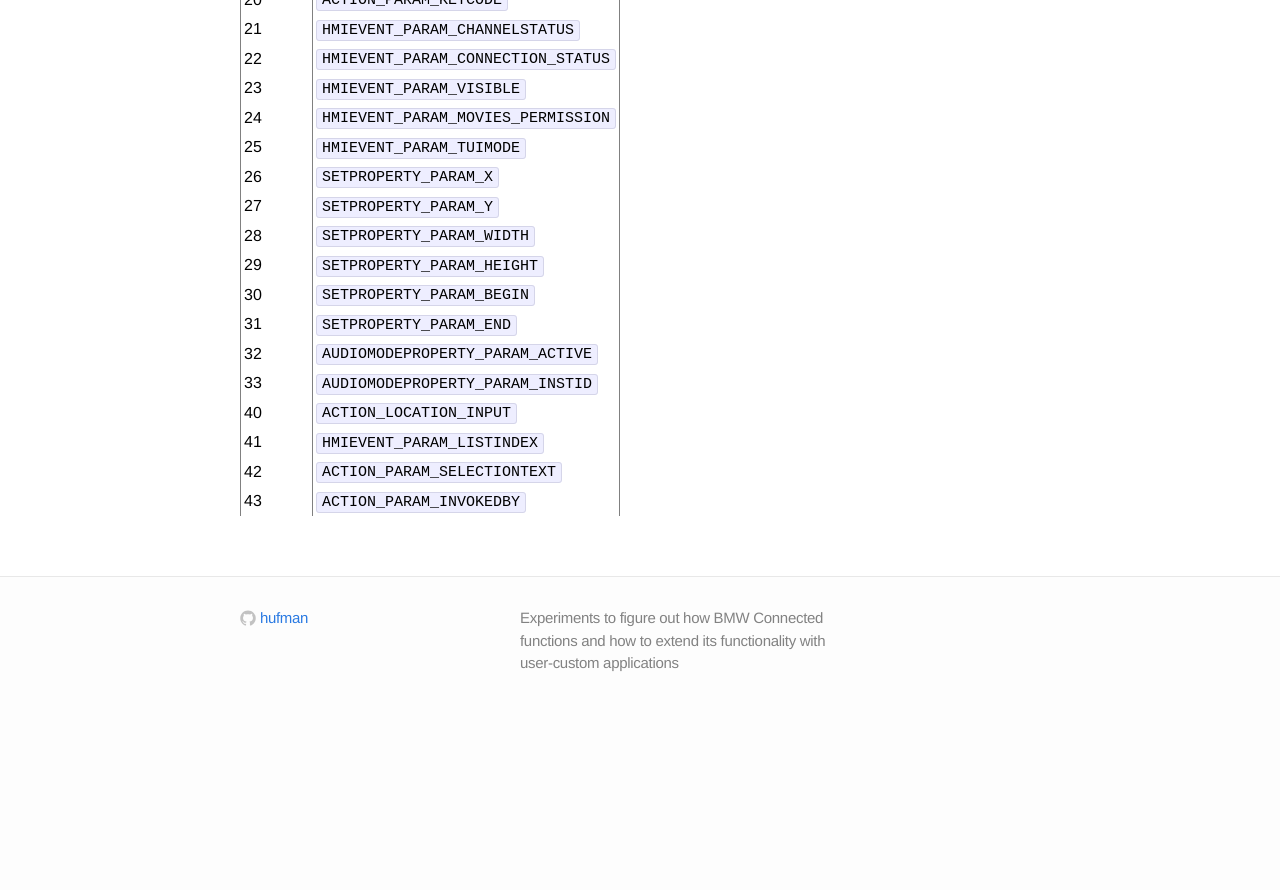
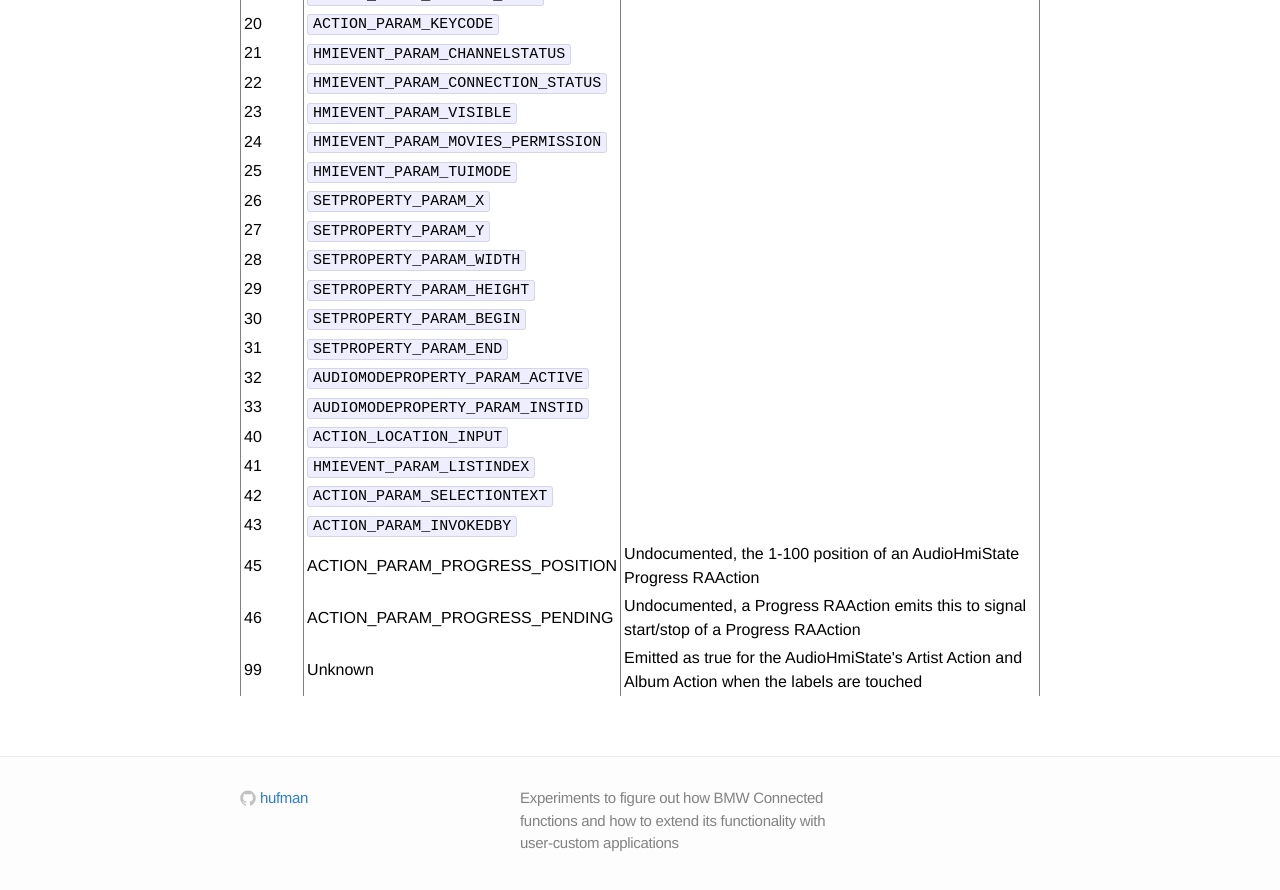
Before and after one commit to BimmerGestalt/BMWConnectedAnalysis, a Jekyll site: the page built from docs/rhmi-events.md, in a window 1280 px wide and 900 px high, scrolled down 3573 px. Shown: the top 890 px of the window. Built offline with Jekyll 4.4.1, drawn with Linux system fonts in a browser that asks for light colours; before the commit the page ends 4293 px from its top, so only the background shows below that.

Commit message:
Adds the AudioHmiState RAAction parameters

```diff
--- a/docs/rhmi-events.md
+++ b/docs/rhmi-events.md
@@ -91,36 +91,39 @@
 
 HMIEvent parameters can also be found in triggerHMIEvent calls.
 
-| Param Id | Param Name |
-| -1 | `PARAM_INVALID` |
-| 0 | `PARAM_VALUE` |
-| 1 | `ACTION_PARAM_LISTINDEX` |
-| 2 | `ACTION_PARAM_SELECTEDVALUE` |
-| 3 | `ACTION_PARAM_CHECKED` |
-| 4 | `HMIEVENT_PARAM_FOCUS` |
-| 5 | `HMIEVENT_PARAM_REQUESTDATA_FROM` |
-| 6 | `HMIEVENT_PARAM_REQUESTDATA_SIZE` |
-| 7 | `HMIEVENT_PARAM_SPLITSCREEN` |
-| 8 | `ACTION_PARAM_SPELLER_INPUT` |
-| 10 | `ACTION_PARAM_SKIP` |
-| 11 | `ACTION_PARAM_KEYCODE_VALUE` |
-| 12 | `ACTION_PARAM_KEYCODE_PRESSED` |
-| 13 | `ACTION_PARAM_KEYCODE_LONG` |
-| 20 | `ACTION_PARAM_KEYCODE` |
-| 21 | `HMIEVENT_PARAM_CHANNELSTATUS` |
-| 22 | `HMIEVENT_PARAM_CONNECTION_STATUS` |
-| 23 | `HMIEVENT_PARAM_VISIBLE` |
-| 24 | `HMIEVENT_PARAM_MOVIES_PERMISSION` |
-| 25 | `HMIEVENT_PARAM_TUIMODE` |
-| 26 | `SETPROPERTY_PARAM_X` |
-| 27 | `SETPROPERTY_PARAM_Y` |
-| 28 | `SETPROPERTY_PARAM_WIDTH` |
-| 29 | `SETPROPERTY_PARAM_HEIGHT` |
-| 30 | `SETPROPERTY_PARAM_BEGIN` |
-| 31 | `SETPROPERTY_PARAM_END` |
-| 32 | `AUDIOMODEPROPERTY_PARAM_ACTIVE` |
-| 33 | `AUDIOMODEPROPERTY_PARAM_INSTID` |
-| 40 | `ACTION_LOCATION_INPUT` |
-| 41 | `HMIEVENT_PARAM_LISTINDEX` |
-| 42 | `ACTION_PARAM_SELECTIONTEXT` |
-| 43 | `ACTION_PARAM_INVOKEDBY` |
+| Param Id | Param Name | Notes |
+| -1 | `PARAM_INVALID` | |
+| 0 | `PARAM_VALUE` | |
+| 1 | `ACTION_PARAM_LISTINDEX` | |
+| 2 | `ACTION_PARAM_SELECTEDVALUE` | |
+| 3 | `ACTION_PARAM_CHECKED` | |
+| 4 | `HMIEVENT_PARAM_FOCUS` | |
+| 5 | `HMIEVENT_PARAM_REQUESTDATA_FROM` | |
+| 6 | `HMIEVENT_PARAM_REQUESTDATA_SIZE` | |
+| 7 | `HMIEVENT_PARAM_SPLITSCREEN` | |
+| 8 | `ACTION_PARAM_SPELLER_INPUT` | |
+| 10 | `ACTION_PARAM_SKIP` | |
+| 11 | `ACTION_PARAM_KEYCODE_VALUE` | |
+| 12 | `ACTION_PARAM_KEYCODE_PRESSED` | |
+| 13 | `ACTION_PARAM_KEYCODE_LONG` | |
+| 20 | `ACTION_PARAM_KEYCODE` | |
+| 21 | `HMIEVENT_PARAM_CHANNELSTATUS` | |
+| 22 | `HMIEVENT_PARAM_CONNECTION_STATUS` | |
+| 23 | `HMIEVENT_PARAM_VISIBLE` | |
+| 24 | `HMIEVENT_PARAM_MOVIES_PERMISSION` | |
+| 25 | `HMIEVENT_PARAM_TUIMODE` | |
+| 26 | `SETPROPERTY_PARAM_X` | |
+| 27 | `SETPROPERTY_PARAM_Y` | |
+| 28 | `SETPROPERTY_PARAM_WIDTH` | |
+| 29 | `SETPROPERTY_PARAM_HEIGHT` | |
+| 30 | `SETPROPERTY_PARAM_BEGIN` | |
+| 31 | `SETPROPERTY_PARAM_END` | |
+| 32 | `AUDIOMODEPROPERTY_PARAM_ACTIVE` | |
+| 33 | `AUDIOMODEPROPERTY_PARAM_INSTID` | |
+| 40 | `ACTION_LOCATION_INPUT` | |
+| 41 | `HMIEVENT_PARAM_LISTINDEX` | |
+| 42 | `ACTION_PARAM_SELECTIONTEXT` | |
+| 43 | `ACTION_PARAM_INVOKEDBY` | |
+| 45 | ACTION\_PARAM\_PROGRESS\_POSITION | Undocumented, the 1-100 position of an AudioHmiState Progress RAAction |
+| 46 | ACTION\_PARAM\_PROGRESS\_PENDING | Undocumented, a Progress RAAction emits this to signal start/stop of a Progress RAAction |
+| 99 | Unknown | Emitted as true for the AudioHmiState's Artist Action and Album Action when the labels are touched |
```
